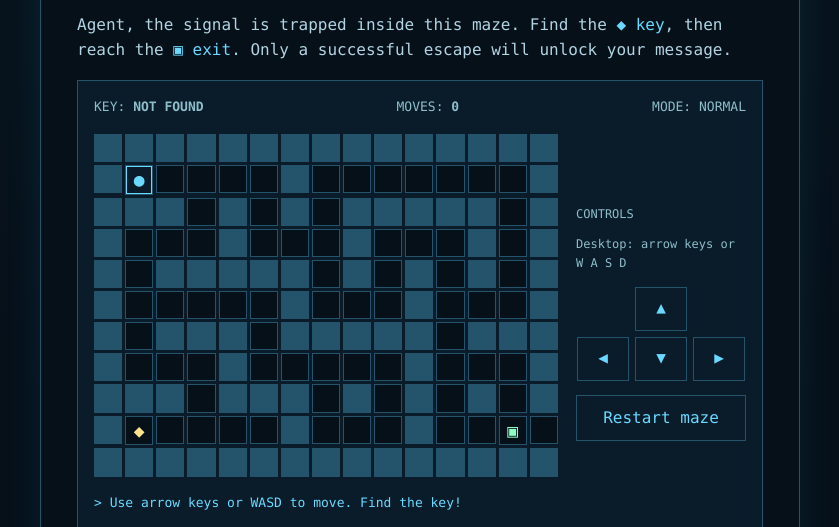
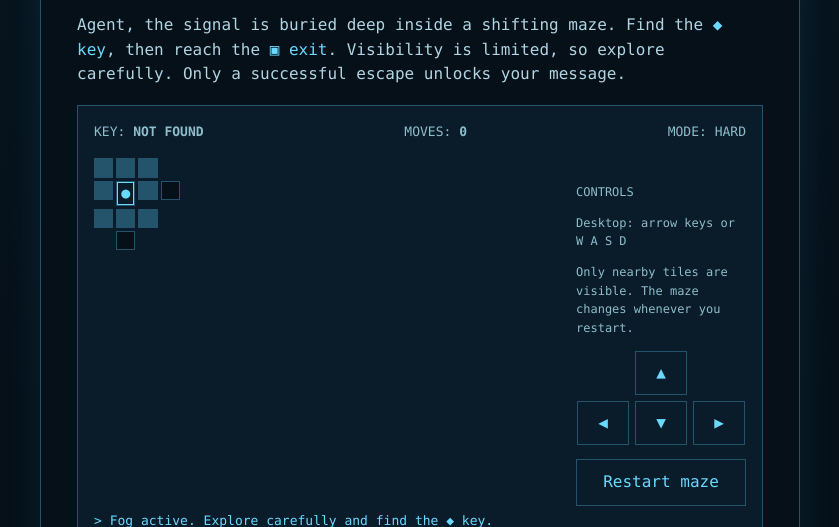
Before and after one commit to bxzelbalasabas-netizen/Morning-Protocol, a plain HTML site: page index.html in a window 1280 px wide. Shown: the part 273-800 px from the top of the page, without its empty margins (220-1059 px from the left). Drawn offline with Linux system fonts and the light colour scheme.

Commit message:
Increase Lost Signal maze difficulty with random fog maze

```diff
--- a/index.html
+++ b/index.html
@@ -23,8 +23,8 @@ button:hover,button:focus-visible,select:focus-visible{border-color:var(--accent
 button:disabled{opacity:.5;cursor:default}
 .panel{background:var(--card);border:1px solid var(--edge);padding:16px;margin:18px 0}
 .game-info{display:flex;justify-content:space-between;gap:12px;flex-wrap:wrap;font-size:13px;color:var(--dim)}
-#maze{display:grid;grid-template-columns:repeat(15,minmax(0,1fr));gap:3px;margin:16px auto;max-width:510px;touch-action:manipulation}
-.cell{aspect-ratio:1;border:1px solid var(--edge);background:var(--bg);display:grid;place-items:center;font-size:clamp(10px,2.6vw,18px);min-width:0;padding:0}
+#maze{display:grid;grid-template-columns:repeat(21,minmax(0,1fr));gap:3px;margin:16px auto;max-width:510px;touch-action:manipulation}
+.cell{aspect-ratio:1;border:1px solid var(--edge);background:var(--bg);display:grid;place-items:center;font-size:clamp(8px,2vw,15px);min-width:0;padding:0}
 .cell.wall{background:var(--edge);border-color:var(--edge)}
 .cell.player{color:var(--accent);background:var(--card);box-shadow:inset 0 0 0 1px var(--accent)}
 .cell.key{color:#ffe38a}.cell.exit{color:#8effc2}
@@ -46,9 +46,9 @@ button:disabled{opacity:.5;cursor:default}
 <div class="theme-bar"><label for="themePicker">DAILY COLOR THEME <span id="themeDay"></span></label><select id="themePicker" aria-label="Choose website color theme"><option value="auto">Auto: change daily</option><option value="lavender">Midnight Lavender</option><option value="ocean">Deep Ocean</option><option value="rose">Rose Quartz</option><option value="sunset">Amber Sunset</option><option value="mint">Mint Glow</option></select></div>
 <div class="eyebrow">[ MINI ADVENTURE / SIGNAL LOST ]</div>
 <h1>The Lost Signal</h1>
-<p>Agent, the signal is trapped inside this maze. Find the <span class="dot">◆ key</span>, then reach the <span class="dot">▣ exit</span>. Only a successful escape will unlock your message.</p>
+<p>Agent, the signal is buried deep inside a shifting maze. Find the <span class="dot">◆ key</span>, then reach the <span class="dot">▣ exit</span>. Visibility is limited, so explore carefully. Only a successful escape unlocks your message.</p>
 <div class="panel">
-<div class="game-info"><span>KEY: <strong id="keyState">NOT FOUND</strong></span><span>MOVES: <strong id="moves">0</strong></span><span>MODE: NORMAL</span></div>
+<div class="game-info"><span>KEY: <strong id="keyState">NOT FOUND</strong></span><span>MOVES: <strong id="moves">0</strong></span><span>MODE: HARD</span></div>
 <div class="game-layout">
 <div>
 <div id="maze" role="img" aria-label="Maze game grid"></div>
@@ -56,7 +56,7 @@ button:disabled{opacity:.5;cursor:default}
 </div>
 <div>
 <p class="small">CONTROLS</p>
-<p class="small">Desktop: arrow keys or W A S D</p>
+<p class="small">Desktop: arrow keys or W A S D</p><p class="small">Only nearby tiles are visible. The maze changes whenever you restart.</p>
 <div class="controls" aria-label="Touch controls">
 <button class="up" data-move="0,-1" aria-label="Move up">▲</button>
 <button class="left" data-move="-1,0" aria-label="Move left">◀</button>
@@ -73,7 +73,7 @@ button:disabled{opacity:.5;cursor:default}
 <div class="message"><h2 id="messageTitle">A little note for you</h2><div id="messageBody"></div></div>
 <p class="small">Come back tomorrow for another little message. ✦</p>
 </div>
-<p class="small">TIP: Walls block your path. Collect the key before heading to the exit. Your color theme changes daily, or you can choose one yourself.</p>
+<p class="small">TIP: The maze is different after each restart, and only nearby tiles are visible. Find the key and escape to unlock the message.</p>
 </section>
 <footer><span>ENCRYPTION: HEARTWARE</span><span>STATUS: <span class="dot">● SECURE</span></span></footer>
 </main>
@@ -102,54 +102,69 @@ const dailyMessages=[
  {title:"Today's reminder",body:"You are allowed to grow at your own pace. Progress does not have to be loud to be real.\n\nBe kind to yourself today. You are doing better than you think. ✦"},
  {title:"Transmission received",body:"A small reminder from this side of the screen: I hope something unexpectedly good finds you today. You deserve moments of peace, laughter, and rest."}
 ];
-const map=[
-"###############",
-"#P....#.......#",
-"###.#.#.#####.#",
-"#...#...#...#.#",
-"#.#####.#.#.#.#",
-"#.....#...#...#",
-"#.###.#####.###",
-"#...#.....#...#",
-"###.###.#.#.#.#",
-"#K....#...#...E",
-"###############"
-];
-// Player and key positions are represented by P and K in the map; exit E.
+const WIDTH=21,HEIGHT=15;
 const mazeEl=document.getElementById("maze");
 const statusEl=document.getElementById("status");
-let grid=[],player={x:1,y:1},key={x:1,y:9},exit={x:13,y:9},hasKey=false,moves=0,won=false;
+let grid=[],player={x:1,y:1},key={x:WIDTH-4,y:HEIGHT-2},exit={x:WIDTH-2,y:HEIGHT-2},hasKey=false,moves=0,won=false;
+function generateMaze(){
+ const cells=Array.from({length:HEIGHT},()=>Array(WIDTH).fill("#"));
+ for(let y=1;y<HEIGHT-1;y+=2)for(let x=1;x<WIDTH-1;x+=2)cells[y][x]=".";
+ const stack=[{x:1,y:1}];cells[1][1]=".";
+ while(stack.length){
+  const cur=stack[stack.length-1];
+  const opts=[[0,-2],[2,0],[0,2],[-2,0]].map(([dx,dy])=>({x:cur.x+dx,y:cur.y+dy,dx,dy})).filter(n=>n.x>0&&n.x<WIDTH-1&&n.y>0&&n.y<HEIGHT-1&&cells[n.y][n.x]==="#");
+  if(!opts.length){stack.pop();continue;}
+  const n=opts[Math.floor(Math.random()*opts.length)];
+  cells[cur.y+n.dy/2][cur.x+n.dx/2]=".";
+  cells[n.y][n.x]=".";
+  stack.push({x:n.x,y:n.y});
+ }
+ return cells;
+}
+function farthestFrom(start){
+ const queue=[{x:start.x,y:start.y,d:0}],seen=new Set([start.x+","+start.y]);let far=queue[0];
+ for(let i=0;i<queue.length;i++){
+  const p=queue[i];if(p.d>far.d)far=p;
+  for(const [dx,dy] of [[0,-1],[1,0],[0,1],[-1,0]]){
+   const x=p.x+dx,y=p.y+dy,k=x+","+y;
+   if(y>=0&&y<HEIGHT&&x>=0&&x<WIDTH&&grid[y][x]!=="#"&&!seen.has(k)){seen.add(k);queue.push({x,y,d:p.d+1});}
+  }
+ }
+ return far;
+}
 function resetGame(){
- grid=map.map(row=>row.split(""));
- player={x:1,y:1};key={x:1,y:9};exit={x:13,y:9};hasKey=false;moves=0;won=false;
+ grid=generateMaze();player={x:1,y:1};exit=farthestFrom(player);key=farthestFrom(exit);
+ if(key.x===exit.x&&key.y===exit.y)key=farthestFrom(player);
+ hasKey=false;moves=0;won=false;
  document.getElementById("unlock").classList.add("hidden");
  document.getElementById("keyState").textContent="NOT FOUND";
  document.getElementById("moves").textContent="0";
- statusEl.textContent="> Use arrow keys or WASD to move. Find the key!";
+ statusEl.textContent="> Fog active. Explore carefully and find the ◆ key.";
  renderMaze();
 }
 function renderMaze(){
  mazeEl.innerHTML="";
  grid.forEach((row,y)=>row.forEach((cell,x)=>{
   const tile=document.createElement("div");tile.className="cell";
-  if(cell==="#")tile.classList.add("wall");
-  if(x===player.x&&y===player.y){tile.classList.add("player");tile.textContent="●";}
-  else if(x===key.x&&y===key.y&&!hasKey){tile.classList.add("key");tile.textContent="◆";}
-  else if(x===exit.x&&y===exit.y){tile.classList.add("exit");tile.textContent="▣";}
-  else if(cell!=="#")tile.textContent="";
+  const visible=Math.abs(player.x-x)+Math.abs(player.y-y)<=2;
+  if(!visible){tile.style.visibility="hidden";tile.style.borderColor="transparent";tile.style.background="transparent";}
+  else if(cell==="#")tile.classList.add("wall");
+  if(visible&&x===player.x&&y===player.y){tile.classList.add("player");tile.textContent="●";}
+  else if(visible&&x===key.x&&y===key.y&&!hasKey){tile.classList.add("key");tile.textContent="◆";}
+  else if(visible&&x===exit.x&&y===exit.y){tile.classList.add("exit");tile.textContent="▣";}
   mazeEl.appendChild(tile);
  }));
 }
 function move(dx,dy){
  if(won)return;
  const nx=player.x+dx,ny=player.y+dy;
- if(ny<0||ny>=grid.length||nx<0||nx>=grid[ny].length||grid[ny][nx]==="#"){statusEl.textContent="> Wall detected. Find another route.";return;}
+ if(ny<0||ny>=HEIGHT||nx<0||nx>=WIDTH||grid[ny][nx]==="#"){statusEl.textContent="> Blocked. Try another path.";return;}
  player={x:nx,y:ny};moves++;document.getElementById("moves").textContent=String(moves);
- if(player.x===key.x&&player.y===key.y&&!hasKey){hasKey=true;document.getElementById("keyState").textContent="COLLECTED";statusEl.textContent="> Key acquired. Now find the exit!";}
+ if(player.x===key.x&&player.y===key.y&&!hasKey){hasKey=true;document.getElementById("keyState").textContent="COLLECTED";statusEl.textContent="> Key acquired. Find the exit through the fog!";}
  else if(player.x===exit.x&&player.y===exit.y){
   if(!hasKey){statusEl.textContent="> Exit locked. Find the ◆ key first!";}
   else{winGame();return;}
- }else{statusEl.textContent=hasKey?"> Key secured. Reach the ▣ exit!":"> Signal weak. Search for the ◆ key.";}
+ }else{statusEl.textContent=hasKey?"> Key secured. Keep exploring for the exit!":"> Fog obscures the route. Search for the ◆ key.";}
  renderMaze();
 }
 function winGame(){
```
